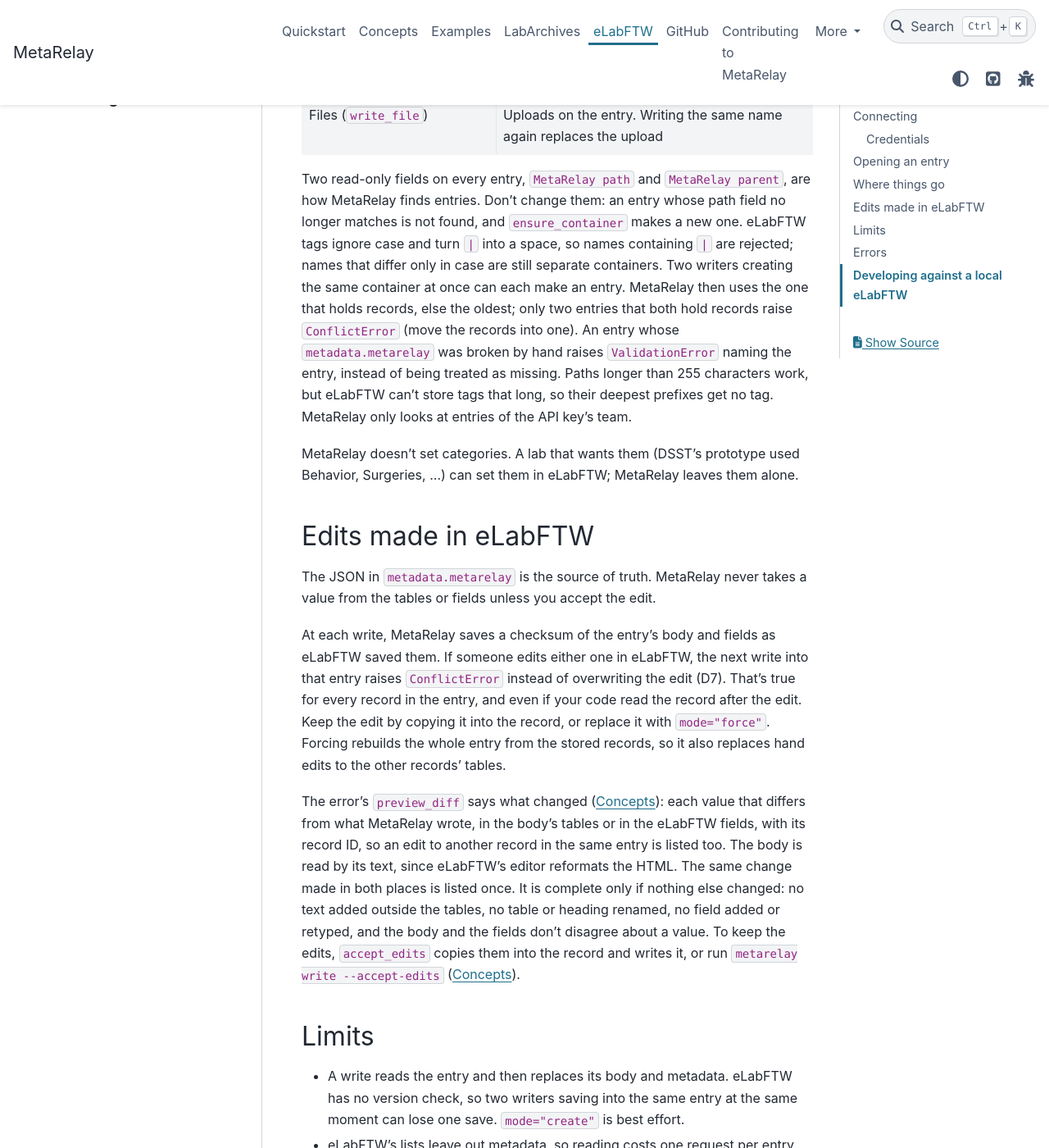
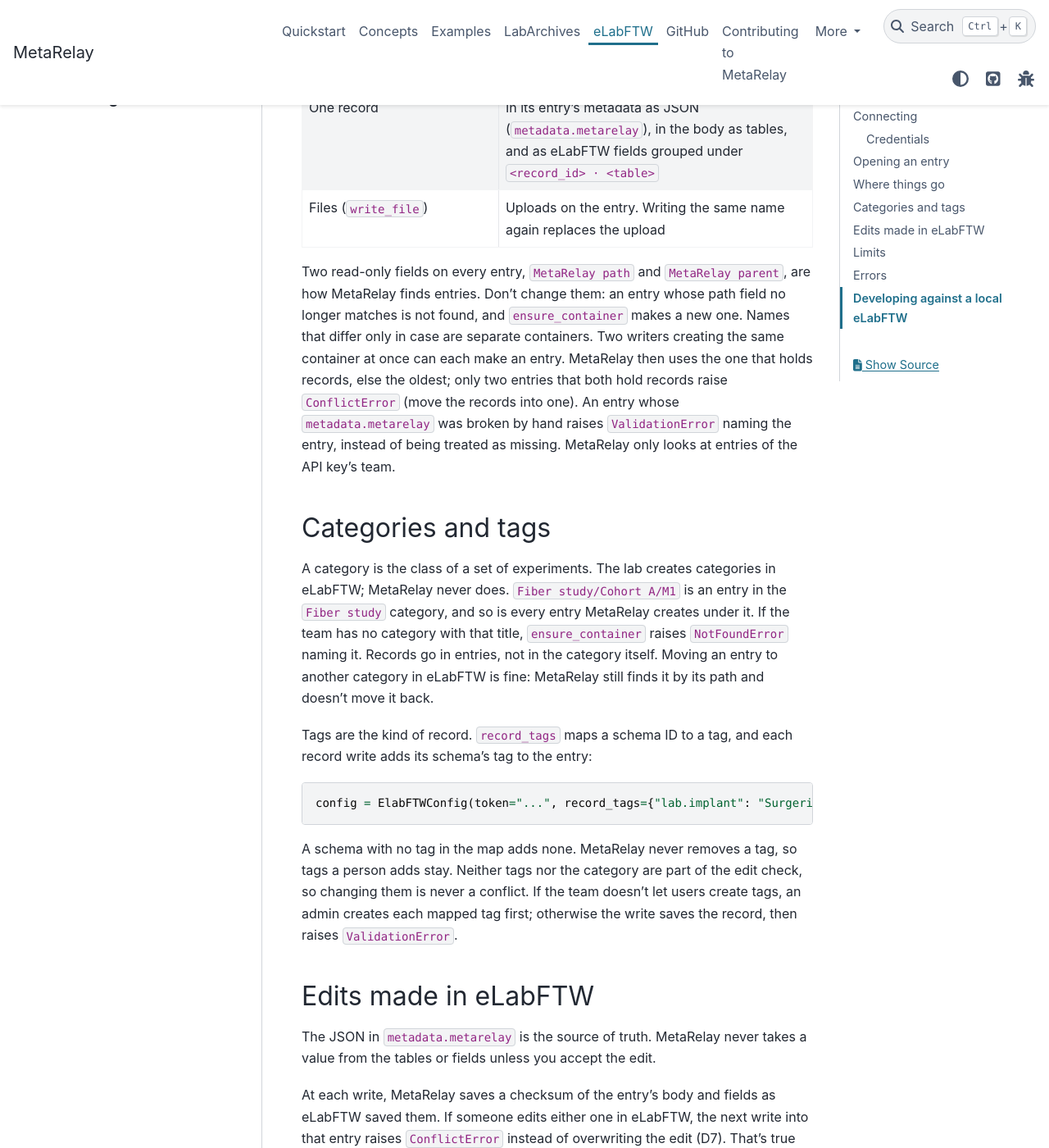
Before and after one commit to nimh-dsst/MetaRelay, a Sphinx documentation site: the page built from docs/elabftw.md, in a window 1280 px wide and 1400 px high, scrolled down 2045 px. Shown: the whole window at 82% size. Built offline with Sphinx 7.4.7 and the PyData theme 0.15.4, drawn with Linux system fonts in a browser that asks for light colours; some of the changed text lies outside the part shown.

Commit message:
feat(elabftw): scope entries by category and tag records by kind
Refs #37

Co-Authored-By: Claude Opus 5.5 <noreply@anthropic.com>

````diff
--- a/docs/elabftw.md
+++ b/docs/elabftw.md
@@ -3,7 +3,8 @@
 The `elabftw://` backend writes records into eLabFTW experiments or resources
 through [`elabapi-python`](https://pypi.org/project/elabapi-python/). It
 targets eLabFTW 6 (CI runs `elabftw/elabimg:6.0.9`). Why it stores records
-the way it does: [ADR 0001](adr/0001-elabftw-record-storage.md).
+the way it does: [ADR 0001](adr/0001-elabftw-record-storage.md) and
+[ADR 0002](adr/0002-elabftw-categories-and-tags.md).
 
 ```bash
 pip install 'metarelay[elabftw]'
@@ -51,8 +52,9 @@ lists the entries inside a path and loads a record from it:
 
 <!-- example: open_elabftw_experiment/open_elabftw_experiment.py#open-entry -->
 ```python
-# eLabFTW has no folders: every container is an entry (an experiment or
-# a resource). holds_records is True for a records-only entry.
+# At the root, the containers are categories. Below that, eLabFTW has no
+# folders: every container is an entry (an experiment or a resource).
+# holds_records is True for a records-only entry.
 containers = session.list_containers(where)
 
 # An entry's records are in the entry itself: in its metadata, and shown
@@ -64,11 +66,13 @@ if where != ROOT:
 
 ## Where things go
 
-eLabFTW has no folders, so every container is an entry.
+The first name in a path is a category. eLabFTW has no folders, so every
+container below it is an entry in that category.
 
 | MetaRelay | eLabFTW |
 | --- | --- |
-| A container | An entry titled with the last name in its path, tagged with every prefix of the path (`Study`, `Study/Cohort A`, …) so clicking a tag works like opening a folder |
+| The first name in a path | A category of the API key's team, like a LabArchives notebook. `list_containers(ROOT)` lists them |
+| A container below it | An entry in that category, titled with the last name in its path |
 | `ensure_container(path, holds_records=True)` | A records-only entry, like a LabArchives page: it can't contain containers (`ValidationError`). Listings mark it with `Container.holds_records` |
 | Records in a container | In that container's entry, whether it is records-only or not |
 | One record | In its entry's metadata as JSON (`metadata.metarelay`), in the body as tables, and as eLabFTW fields grouped under `<record_id> · <table>` |
@@ -77,20 +81,36 @@ eLabFTW has no folders, so every container is an entry.
 Two read-only fields on every entry, `MetaRelay path` and `MetaRelay parent`,
 are how MetaRelay finds entries. Don't change them: an entry whose path field
 no longer matches is not found, and `ensure_container` makes a new one.
-eLabFTW tags ignore case and turn `|` into a space, so names containing `|`
-are rejected; names that differ only in case are still separate containers.
+Names that differ only in case are separate containers.
 Two writers creating the same container at once can each make an entry.
 MetaRelay then uses the one that holds records, else the oldest; only two
 entries that both hold records raise `ConflictError` (move the records into
 one). An entry whose `metadata.metarelay` was broken by hand raises
 `ValidationError` naming the entry, instead of being treated as missing.
-Paths longer than 255 characters work, but eLabFTW can't store tags that
-long, so their deepest prefixes get no tag. MetaRelay only looks at entries
-of the API key's team.
+MetaRelay only looks at entries of the API key's team.
 
-MetaRelay doesn't set categories. A lab that wants them (DSST's prototype
-used Behavior, Surgeries, …) can set them in eLabFTW; MetaRelay leaves them
-alone.
+## Categories and tags
+
+A category is the class of a set of experiments. The lab creates
+categories in eLabFTW; MetaRelay never does. `Fiber study/Cohort A/M1` is an
+entry in the `Fiber study` category, and so is every entry MetaRelay creates
+under it. If the team has no category with that title, `ensure_container`
+raises `NotFoundError` naming it. Records go in entries, not in the category
+itself. Moving an entry to another category in eLabFTW is fine: MetaRelay
+still finds it by its path and doesn't move it back.
+
+Tags are the kind of record. `record_tags` maps a schema ID to a tag, and
+each record write adds its schema's tag to the entry:
+
+```python
+config = ElabFTWConfig(token="...", record_tags={"lab.implant": "Surgeries"})
+```
+
+A schema with no tag in the map adds none. MetaRelay never removes a tag, so
+tags a person adds stay. Neither tags nor the category are part of the edit
+check, so changing them is never a conflict. If the team doesn't let users
+create tags, an admin creates each mapped tag first; otherwise the write
+saves the record, then raises `ValidationError`.
 
 ## Edits made in eLabFTW
 
@@ -145,7 +165,9 @@ docker compose exec elabftw bin/init db:populate /seed/populate.yml --yes --fast
 ```
 
 Log in at http://localhost:3148 as `metarelay@example.org` /
-`metarelay-dev-password`, or use the API key `metarelay-dev-key`:
+`metarelay-dev-password`, or use the API key `metarelay-dev-key`. The seed
+also creates the `Fiber study` category the examples write into, and
+`MetaRelay tests` for the tests:
 
 ```python
 config = ElabFTWConfig(token="metarelay-dev-key", api_url="http://localhost:3148/api/v2")
````
Also changed, not shown: docs/adr/0001-elabftw-record-storage.md (+3 -1 lines), docs/adr/0002-elabftw-categories-and-tags.md (added, +58 -0 lines), docs/concepts.md (+1 -1 lines), docs/index.md (+1 -0 lines), examples/open_elabftw_experiment/README.md, examples/save_metadata/README.md, 7 other files.
